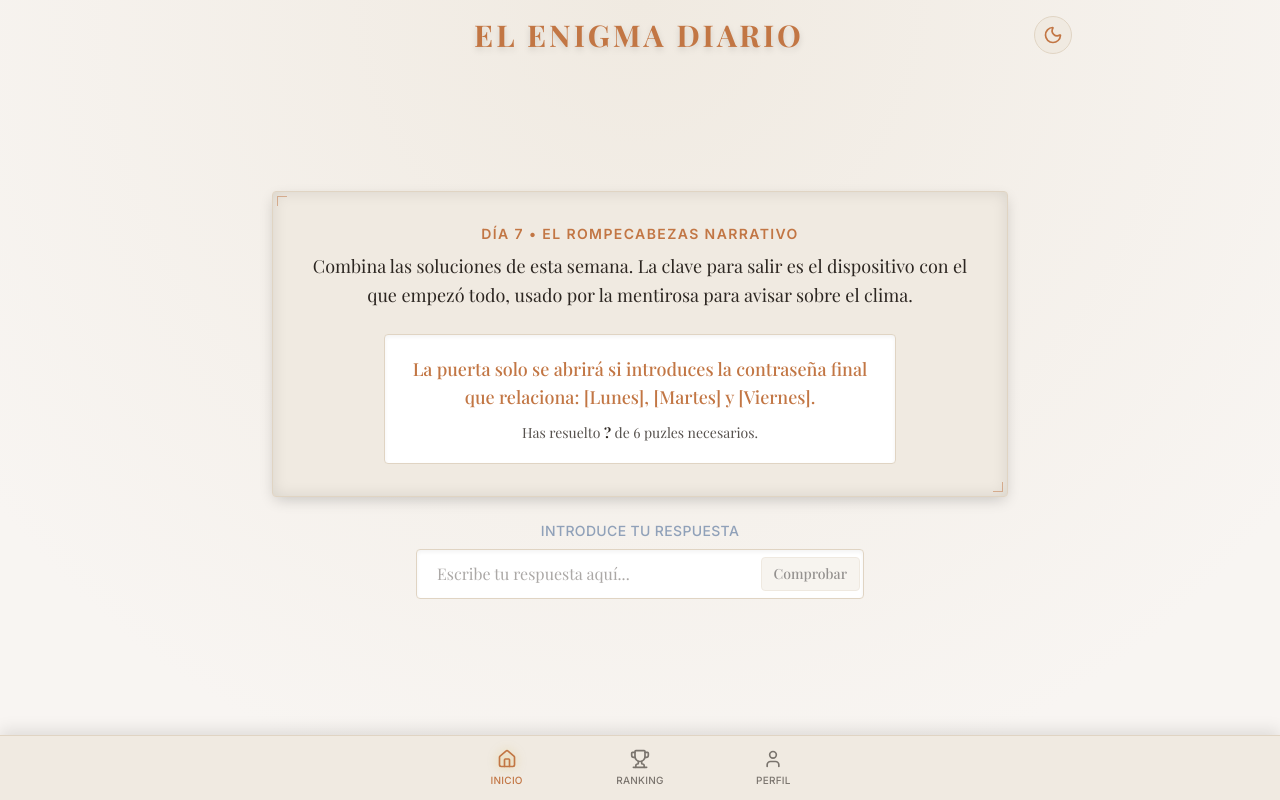
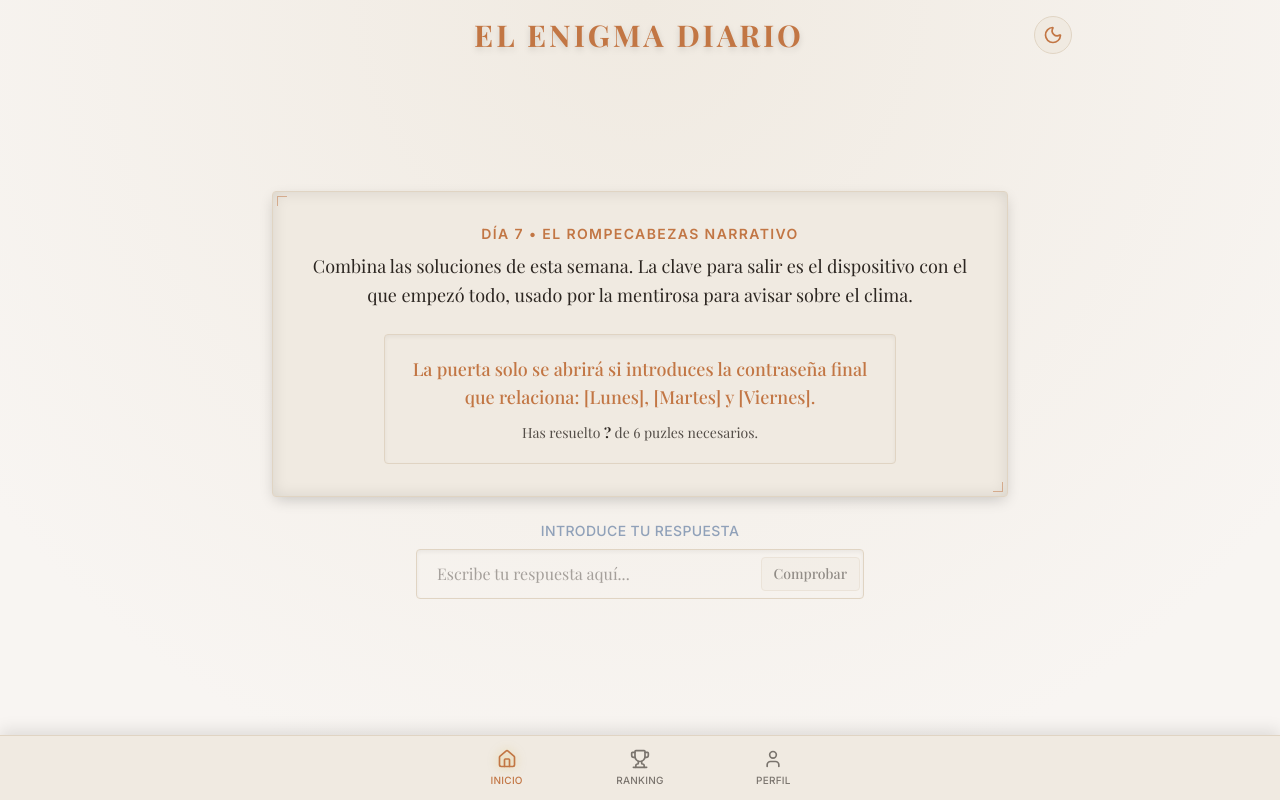
Before and after one commit to adriangonzalez141516/juegodiario, a Next.js app: page / in a window 1280 px wide. Built offline with nearby package versions, Linux system fonts and the light colour scheme; a web font is replaced by a local one.

Commit message:
style: remove inner card background

```diff
--- a/src/app/globals.css
+++ b/src/app/globals.css
@@ -7,7 +7,7 @@
   --accent: #C27644;
   --card: #F0EAE1;
   --card-border: #E0D4C3;
-  --card-inner: #FFFFFF; /* Lighter background for high contrast text blocks */
+  --card-inner: transparent; /* Mismo color que la tarjeta */
 }
 
 .dark {
@@ -17,7 +17,7 @@
   --accent: #D4AF37;
   --card: #1F1915;
   --card-border: #3A2F27;
-  --card-inner: #110D0B; /* Darker background for inset blocks */
+  --card-inner: transparent; /* Mismo color que la tarjeta */
 }
 
 @theme inline {
```
